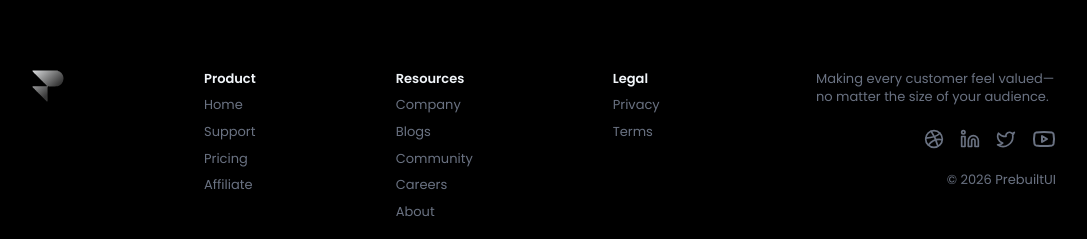
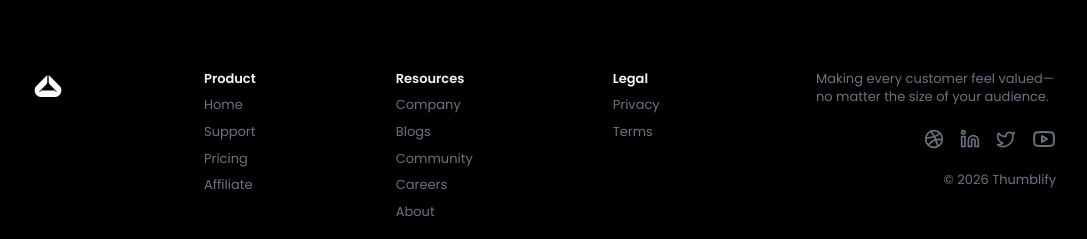
Before and after one commit to Kishan8548/Thumblify, a React (Vite) app: page / in a window 1280 px wide. Shown: the part 5145-5384 px from the top of the page, without its empty margins (96-1183 px from the left). Built offline with nearby package versions, Linux system fonts and the light colour scheme.

Commit message:
update footer links and branding

```diff
--- a/src/components/Footer.tsx
+++ b/src/components/Footer.tsx
@@ -13,9 +13,9 @@ export default function Footer() {
                 viewport={{ once: true }}
                 transition={{ type: "spring", stiffness: 280, damping: 70, mass: 1 }}
             >
-                <a href="https://prebuiltui.com?utm_source=pixels">
-                    <img className="size-8 aspect-square" src="/assets/footer-logo.svg" alt="footer logo" width={32} height={32} />
-                </a>
+                <Link to='/'>
+                    <img className="size-8 aspect-square" src="/favicon.svg" alt="footer logo" width={32} height={32} />
+                </Link>
                 {footerData.map((section, index) => (
                     <div key={index}>
                         <p className="text-slate-100 font-semibold">{section.title}</p>
@@ -39,20 +39,20 @@ export default function Footer() {
             >
                 <p className="max-w-60">Making every customer feel valued—no matter the size of your audience.</p>
                 <div className="flex items-center gap-4 mt-3">
-                    <a href="https://dribbble.com/prebuiltui" target="_blank" rel="noreferrer">
+                    <a href="#" target="_blank" rel="noreferrer">
                         <DribbbleIcon className="size-5 hover:text-pink-500" />
                     </a>
-                    <a href="https://www.linkedin.com/company/prebuiltui" target="_blank" rel="noreferrer">
+                    <a href="#" target="_blank" rel="noreferrer">
                         <LinkedinIcon className="size-5 hover:text-pink-500" />
                     </a>
-                    <a href="https://x.com/prebuiltui" target="_blank" rel="noreferrer">
+                    <a href="#" target="_blank" rel="noreferrer">
                         <TwitterIcon className="size-5 hover:text-pink-500" />
                     </a>
-                    <a href="https://www.youtube.com/@prebuiltui" target="_blank" rel="noreferrer">
+                    <a href="#" target="_blank" rel="noreferrer">
                         <YoutubeIcon className="size-6 hover:text-pink-500" />
                     </a>
                 </div>
-                <p className="mt-3 text-center">&copy; {new Date().getFullYear()} <a href="https://prebuiltui.com?utm_source=pixels">PrebuiltUI</a></p>
+                <p className="mt-3 text-center">&copy; {new Date().getFullYear()} <a href="#">Thumblify</a></p>
             </motion.div>
         </footer>
     );
```
